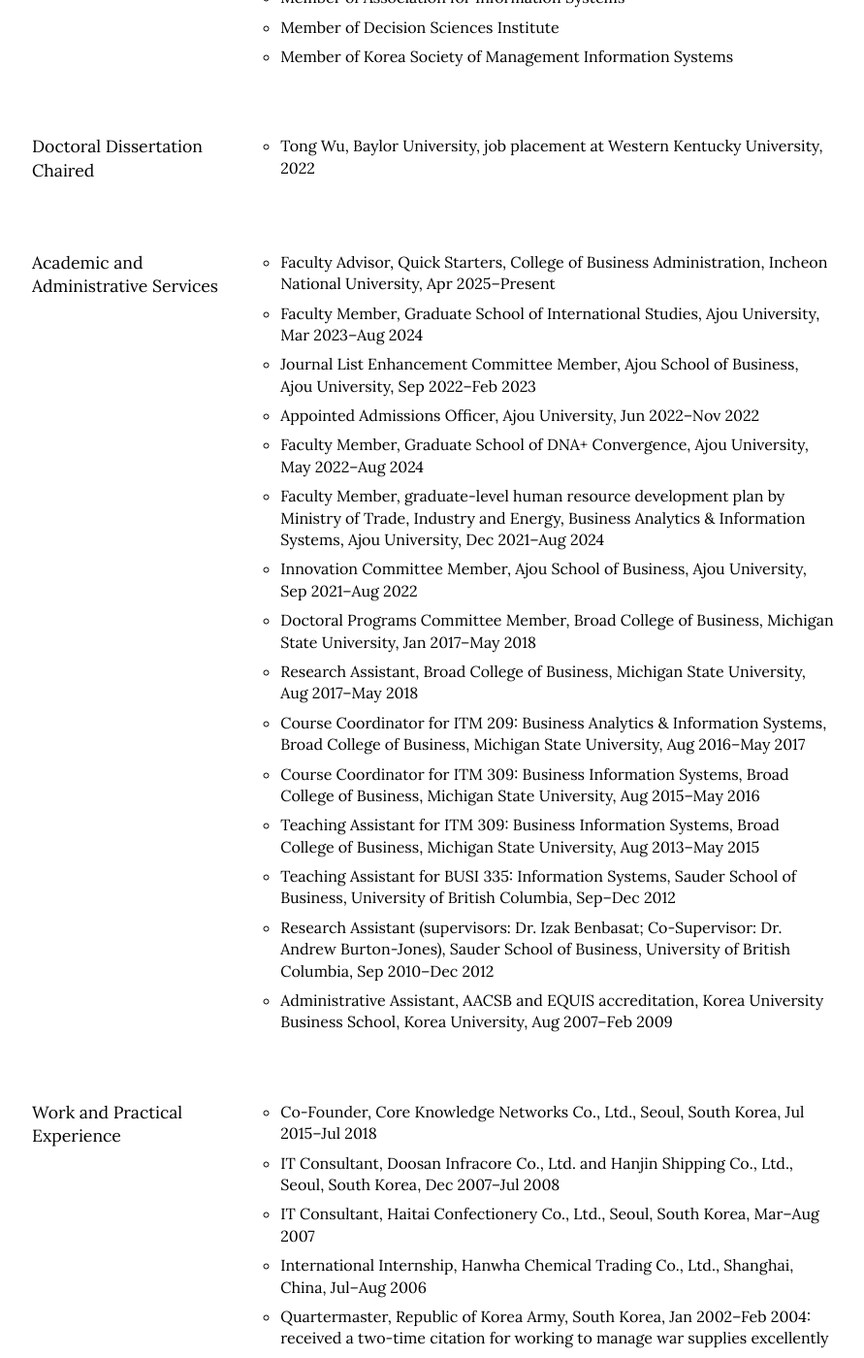
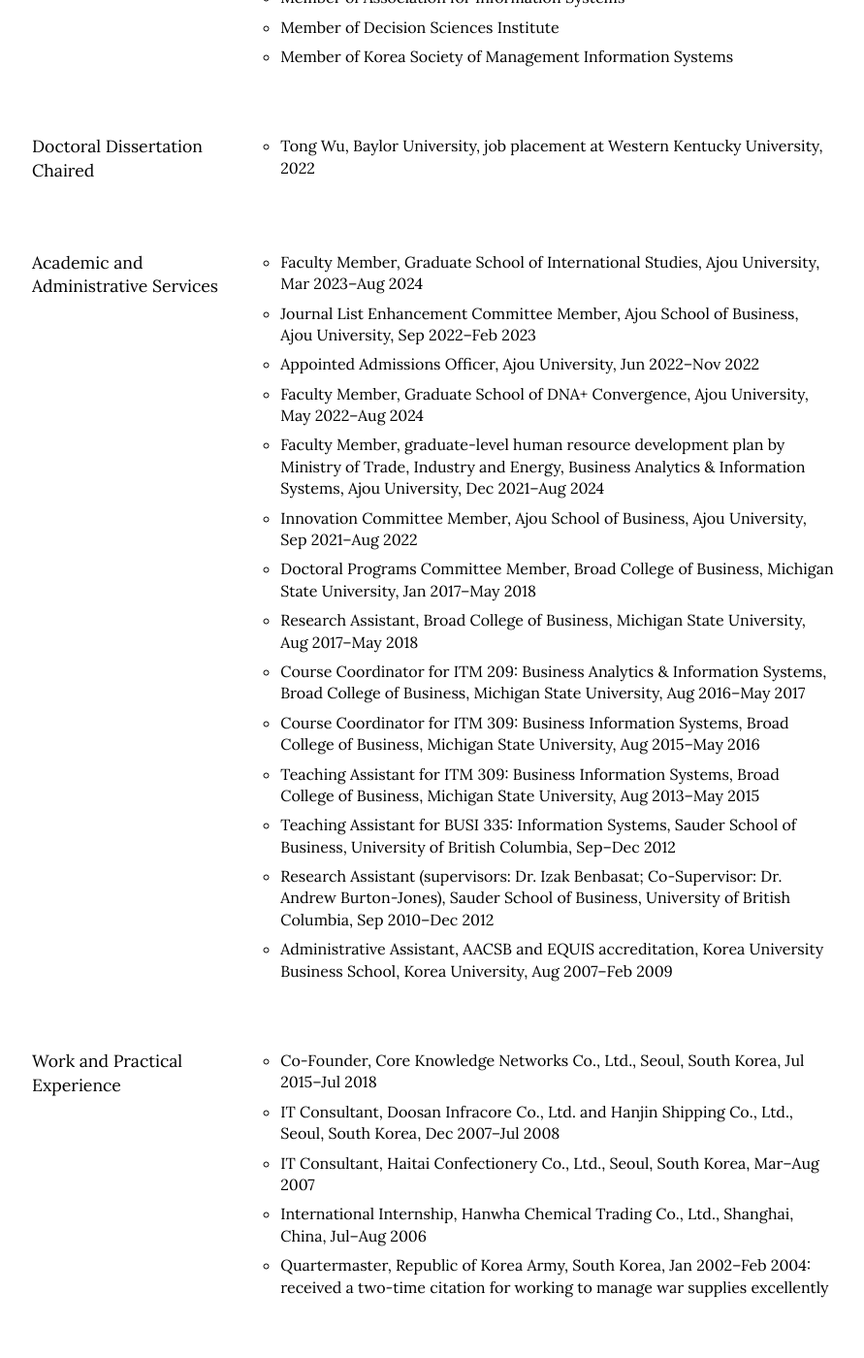
Before and after one commit to istaehun/taehun, a Jekyll site: the page built from engagement.html, in a window 1280 px wide and 1400 px high, scrolled down 4064 px. Shown: the whole window at 97% size, without its empty margins (187-1078 px from the left). Built offline with Jekyll 4.4.1, drawn with Linux system fonts in a browser that asks for light colours; nearby versions of some CDN libraries; some of the changed text lies outside the part shown.

Commit message:
Update engagement.yml

```diff
--- a/_data/engagement.yml
+++ b/_data/engagement.yml
@@ -101,7 +101,6 @@
   -
     title: Academic and Administrative Services
     list:
-      - "Faculty Advisor, Quick Starters, College of Business Administration, Incheon National University, Apr 2025–Present"
       - "Faculty Member, Graduate School of International Studies, Ajou University, Mar 2023–Aug 2024"
       - "Journal List Enhancement Committee Member, Ajou School of Business, Ajou University, Sep 2022–Feb 2023"
       - "Appointed Admissions Officer, Ajou University, Jun 2022–Nov 2022"
@@ -127,6 +126,7 @@
   -
     title: Extracurricular Activities
     list:
+      - "Faculty Advisor, Quick Starters, College of Business Administration, Incheon National University, Apr 2025–Present"
       - "Instructor, Korean Language & Culture Center, Korea University, Mar 2006–Aug 2007: taught Korean language to foreign students, i.e., American, European, Chinese, and Japanese students"
       - "Vice President of English Conversation Society (ECS: school-based group for English study), Korea University, Sep–Dec 2001"
       - "Vice President of Student Council, Korea University Business School, Korea University, Mar–Aug 2001"
```
